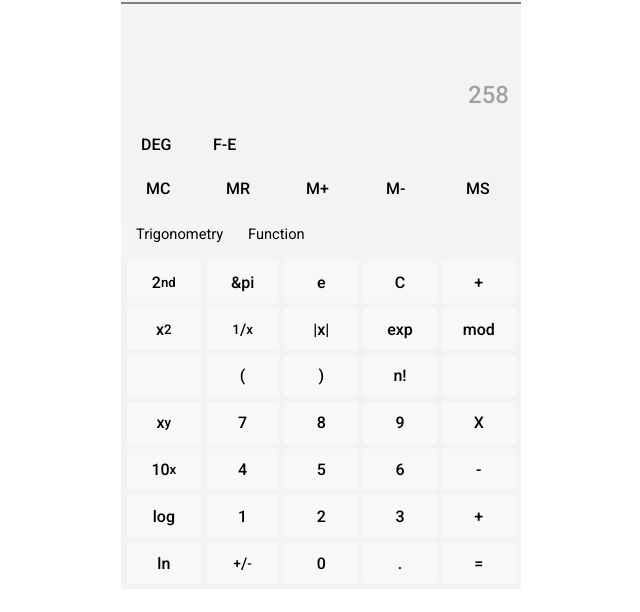
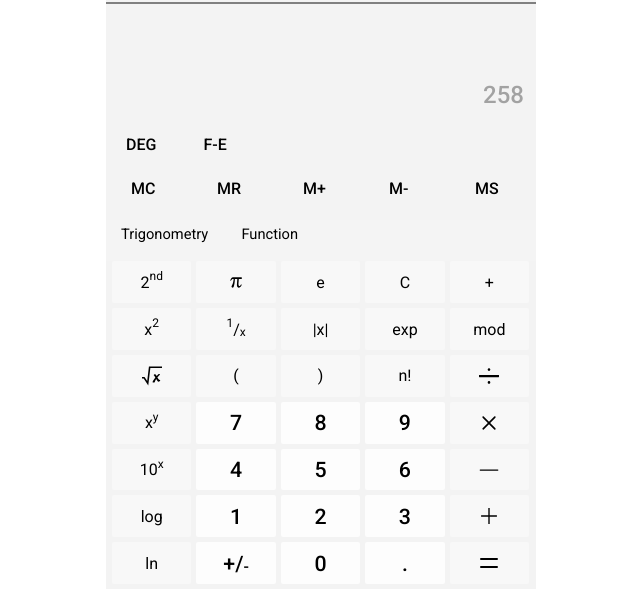
Before and after one commit to Smit202/Scientific_calculator, a plain HTML site: page index.html in a window 1280 px wide. Shown: the part 136-748 px from the top of the page, without its empty margins (319-959 px from the left). Drawn offline with Linux system fonts and the light colour scheme.

Commit message:
UI completed

```diff
--- a/index.html
+++ b/index.html
@@ -39,8 +39,12 @@
             </div>
 
             <div class="operations">
-                <div class="operations-item">2 <sup>nd</sup></div>
-                <div class="operations-item">&pi</div>
+                <div class="operations-item">2<sup>nd</sup></div>
+                <div class="operations-item">
+                    <svg xmlns="http://www.w3.org/2000/svg" width="30" height="25" viewBox="0 0 512 512">
+                        <path d="m219.21 150c-19.893.705-32.79 1.732-42.908 5.62s-16.678 11.154-22.06 21.417a5.9151 5.9151 0 0 0 -.0248.0247l-16.391 31.692a5.9151 5.9151 0 0 0 4.7785 8.6162l5.596.421a5.9151 5.9151 0 0 0 5.6451-3.0454c5.754-10.554 11.347-17.972 17.529-22.63 6.143-4.629 12.935-6.879 22.531-6.908h.173l14.212.371c-8.09 46.814-6.49 83.05-40.927 143.43a5.9151 5.9151 0 0 0 -.34663.74278c-2.78 6.997-3.069 13.624-1.065 19.11 2 5.49 6.259 9.542 11.216 11.563 9.913 4.04 22.768.281 29.736-11.191a5.9151 5.9151 0 0 0 .27235-.51994c14.475-30.347 22.09-87.961 26.789-163.06h48.23l-7.873 123.28a5.9151 5.9151 0 0 0 0 .24759c-.391 18.275 4.066 32.05 12.206 41.03 8.14 8.971 19.81 12.508 31.395 11.04 23.17-2.931 46.877-24.13 56.08-58.13a5.9151 5.9151 0 0 0 -5.7194-7.4772h-5.571a5.9151 5.9151 0 0 0 -5.2489 3.1692c-8.16 15.494-16.07 24.436-22.308 28.399-6.241 3.962-10.116 3.649-14.162 1.164-4.046-2.486-8.227-8.318-10.944-16.688-2.715-8.363-4-19.06-3.219-30.503.001-.008-.001-.016 0-.025l6.908-95.15 55.26-.792a5.9151 5.9151 0 0 0 5.8432-5.9174v-23.373a5.9151 5.9151 0 0 0 -5.93-5.91h-149.5a5.9151 5.9151 0 0 0 -.22283 0" fill="#000"/>
+                    </svg>
+                </div>
                 <div class="operations-item">e</div>
                 <div class="operations-item">C</div>
                 <div class="operations-item">+</div>
@@ -51,35 +55,51 @@
                 <div class="operations-item">exp</div>
                 <div class="operations-item">mod</div>
 
-                <div class="operations-item"></div>
+                <div class="operations-item">
+                    <svg xmlns="http://www.w3.org/2000/svg" width="30" height="20" enable-background="new 0 0 128 128" viewBox="0 0 128 128"><path d="m40.091 125.046-29.423-44.505h-10.668v-10.189h16.158l17.095 25.86 11.128-93.35h83.619v10.189h-74.559zm35.145-19.218c6.353-.122 6.713-3.953 6.713-3.953 1.679-5.865 4.916-12.328 8.872-18.435 4.915 8.98 10.19 17.119 14.744 17.119 5.155 0 11.15-7.181 11.15-9.577-.12-3.47-4.915-.958-8.991-4.908-3.596-3.472-6.594-8.261-9.35-13.169 5.633-7.181 11.268-13.047 14.145-15.8.48-.48 2.517-1.915 2.517-3.234 0-1.796-2.758-2.512-5.154-2.512-2.039 0-3.836.239-6.954 2.873-2.877 2.393-6.114 5.627-9.471 9.335-3.357-6.462-6.114-11.492-8.631-11.492-5.633 0-10.429 3.953-10.429 5.627 0 2.276 1.918 2.276 3.836 4.072 1.918 2.035 4.435 6.343 7.192 11.492-9.47 12.089-17.622 25.019-17.622 28.489.001 1.558 1.679 4.073 7.433 4.073z" fill="#000"/></svg>
+                </div>
                 <div class="operations-item">(</div>
                 <div class="operations-item">)</div>
                 <div class="operations-item">n!</div>
-                <div class="operations-item"></div>
+                <div class="operations-item">
+                    <svg xmlns="http://www.w3.org/2000/svg" width="30" height="20" enable-background="new 0 0 128 128" viewBox="0 0 128 128"><path d="m125.61 71.81h-123.22c-1.32 0-2.39-1.07-2.39-2.39v-9.787c0-1.32 1.07-2.39 2.39-2.39h123.22c1.32 0 2.39 1.07 2.39 2.39v9.787c0 1.32-1.07 2.39-2.39 2.39zm-61.61-40.573c4.627 0 8.378-3.746 8.378-8.366s-3.751-8.367-8.378-8.367-8.378 3.746-8.378 8.366 3.751 8.367 8.378 8.367zm0 82.168c4.627 0 8.378-3.746 8.378-8.366s-3.751-8.367-8.378-8.367-8.378 3.746-8.378 8.366 3.751 8.367 8.378 8.367z" fill="#000"/></svg>
+                </div>
 
                 <div class="operations-item">x<sup>y</sup></div>
-                <div class="operations-item">7</div>
-                <div class="operations-item">8</div>
-                <div class="operations-item">9</div>
-                <div class="operations-item">X</div>
+                <div class="operations-item-number">7</div>
+                <div class="operations-item-number">8</div>
+                <div class="operations-item-number">9</div>
+                <div class="operations-item">
+                    <svg xmlns="http://www.w3.org/2000/svg" width="30" height="20" enable-background="new 0 0 24 24" viewBox="0 0 24 24"><path d="m13.4 12 6.3-6.3c.4-.4.4-1 0-1.4s-1-.4-1.4 0l-6.3 6.3-6.3-6.3c-.4-.4-1-.4-1.4 0s-.4 1 0 1.4l6.3 6.3-6.3 6.3c-.2.2-.3.4-.3.7 0 .6.4 1 1 1 .3 0 .5-.1.7-.3l6.3-6.3 6.3 6.3c.2.2.4.3.7.3s.5-.1.7-.3c.4-.4.4-1 0-1.4z"/></svg>
+                </div>
 
                 <div class="operations-item">10<sup>x</sup></div>
-                <div class="operations-item">4</div>
-                <div class="operations-item">5</div>
-                <div class="operations-item">6</div>
-                <div class="operations-item">-</div>
+                <div class="operations-item-number">4</div>
+                <div class="operations-item-number">5</div>
+                <div class="operations-item-number">6</div>
+                <div class="operations-item">
+                    <svg xmlns="http://www.w3.org/2000/svg" width="50" height="20" id="i-minus" viewBox="0 0 32 32" width="32" height="32" fill="none" stroke="currentcolor" stroke-linecap="round" stroke-linejoin="round" stroke-width="2">
+                        <path d="M2 16 L30 16"/>
+                    </svg>
+                </div>
 
                 <div class="operations-item">log</div>
-                <div class="operations-item">1</div>
-                <div class="operations-item">2</div>
-                <div class="operations-item">3</div>
-                <div class="operations-item">+</div>
+                <div class="operations-item-number">1</div>
+                <div class="operations-item-number">2</div>
+                <div class="operations-item-number">3</div>
+                <div class="operations-item">
+                    <svg xmlns="http://www.w3.org/2000/svg" width="50" height="22" viewBox="0 0 512 512">
+                        <polygon fill="var(--ci-primary-color, currentColor)" points="440 240 272 240 272 72 240 72 240 240 72 240 72 272 240 272 240 440 272 440 272 272 440 272 440 240" class="ci-primary"/>
+                    </svg>
+                </div>
 
                 <div class="operations-item">ln</div>
-                <div class="operations-item"><sup>+</sup>/<sub>-</sub></div>
-                <div class="operations-item">0</div>
-                <div class="operations-item">.</div>
-                <div class="operations-item">=</div>
+                <div class="operations-item-number">+/<sub>-</sub></div>
+                <div class="operations-item-number">0</div>
+                <div class="operations-item-number">.</div>
+                <div class="operations-item">
+                    <svg xmlns="http://www.w3.org/2000/svg" width="24" height="24" fill="none"><path d="M20 8H4m16 8H4" stroke="currentColor" stroke-width="2" stroke-linecap="round"/></svg>
+                </div>
             </div>
         </div>
     </div>
--- /dev/null
+++ b/script.js
@@ -0,0 +1 @@
+const pi = 3.14159265359;
--- a/style.css
+++ b/style.css
@@ -1,13 +1,30 @@
 @import url('https://fonts.googleapis.com/css2?family=Roboto:wght@500&display=swap');
 @import url('https://fonts.googleapis.com/css2?family=Roboto:wght@400&display=swap');
+@import url('https://fonts.googleapis.com/css2?family=Roboto:wght@100&display=swap');
+@import url('https://fonts.googleapis.com/css2?family=Roboto:wght@300&display=swap');
 
 * {
     box-sizing: border-box;
 }
 
+sub, sup {
+    font-size: 75%;
+    line-height: 0;
+    position: relative;
+    vertical-align: baseline;
+}
+
+sup {
+    top: -0.5em;
+}
+
+sub {
+    bottom: -0.25em;
+}
+
 .container {
     background-color: #F3F3F3;
-    width: 400px;
+    width: 430px;
     height: 650px;
     position: absolute;
     top: 50%;
@@ -94,6 +111,7 @@
     width: 18%;
     height: 100%;
     padding: 2px 20px;
+    cursor: pointer;
 }
 
 .memory {
@@ -109,6 +127,7 @@
     width: 20%;
     height: 100%;
     padding: 2px 25px;
+    cursor: pointer;
 }
 
 .functions {
@@ -126,6 +145,7 @@
     width: 28%;
     height: 100%;
     padding: 5px 15px;
+    cursor: pointer;
 }
 
 .operations {
@@ -146,5 +166,17 @@
     display: flex;
     justify-content: center;
     align-items: center;
-    padding: 0px;
+    font-weight: 400;
+    cursor: pointer;
 }
+
+.operations-item-number {
+    background-color: #FDFDFD;
+    border-radius: 2px;
+    display: flex;
+    justify-content: center;
+    align-items: center;
+    font-weight: 500;
+    font-size: 16pt;
+    cursor: pointer;
+}
```
